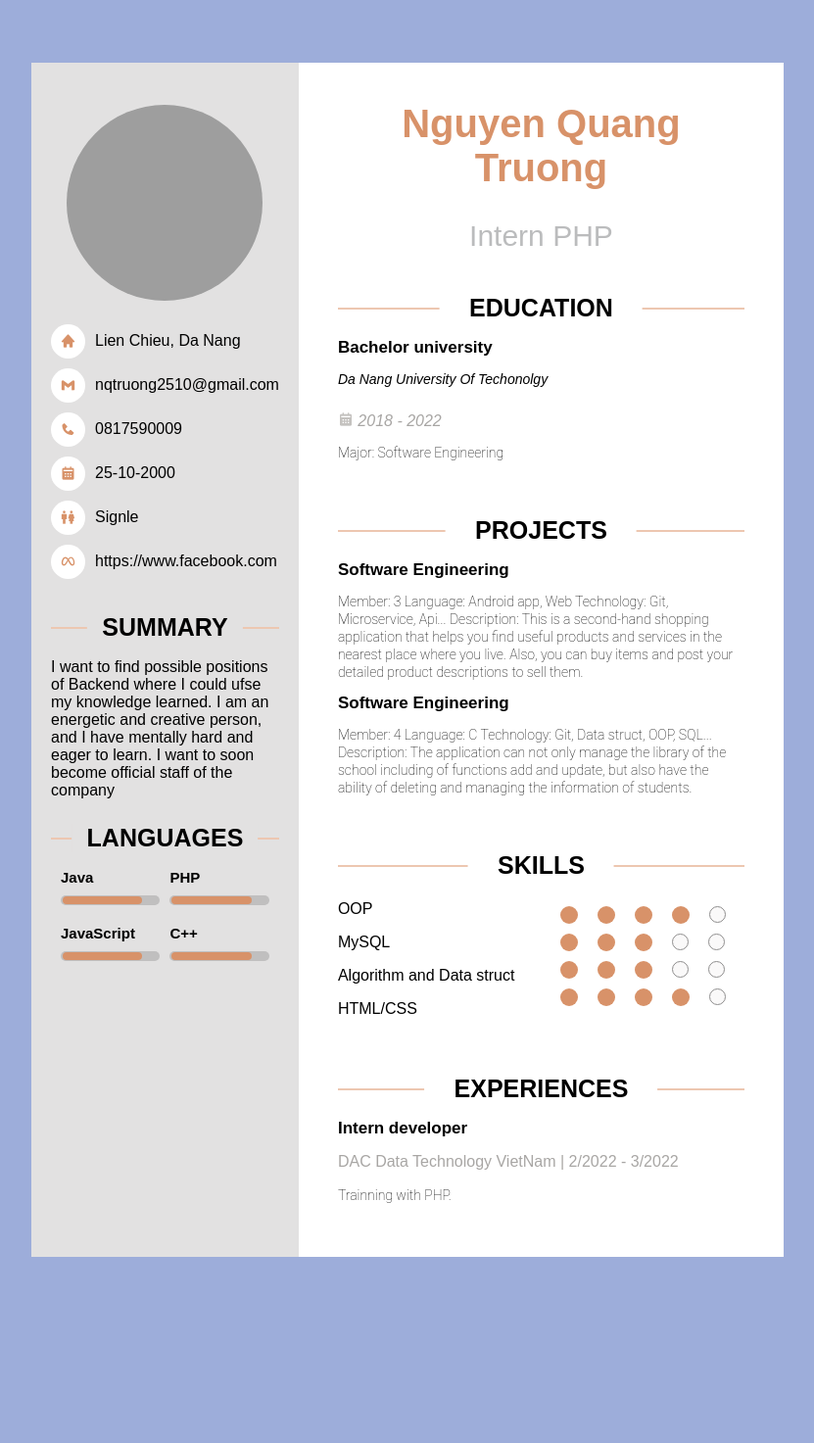
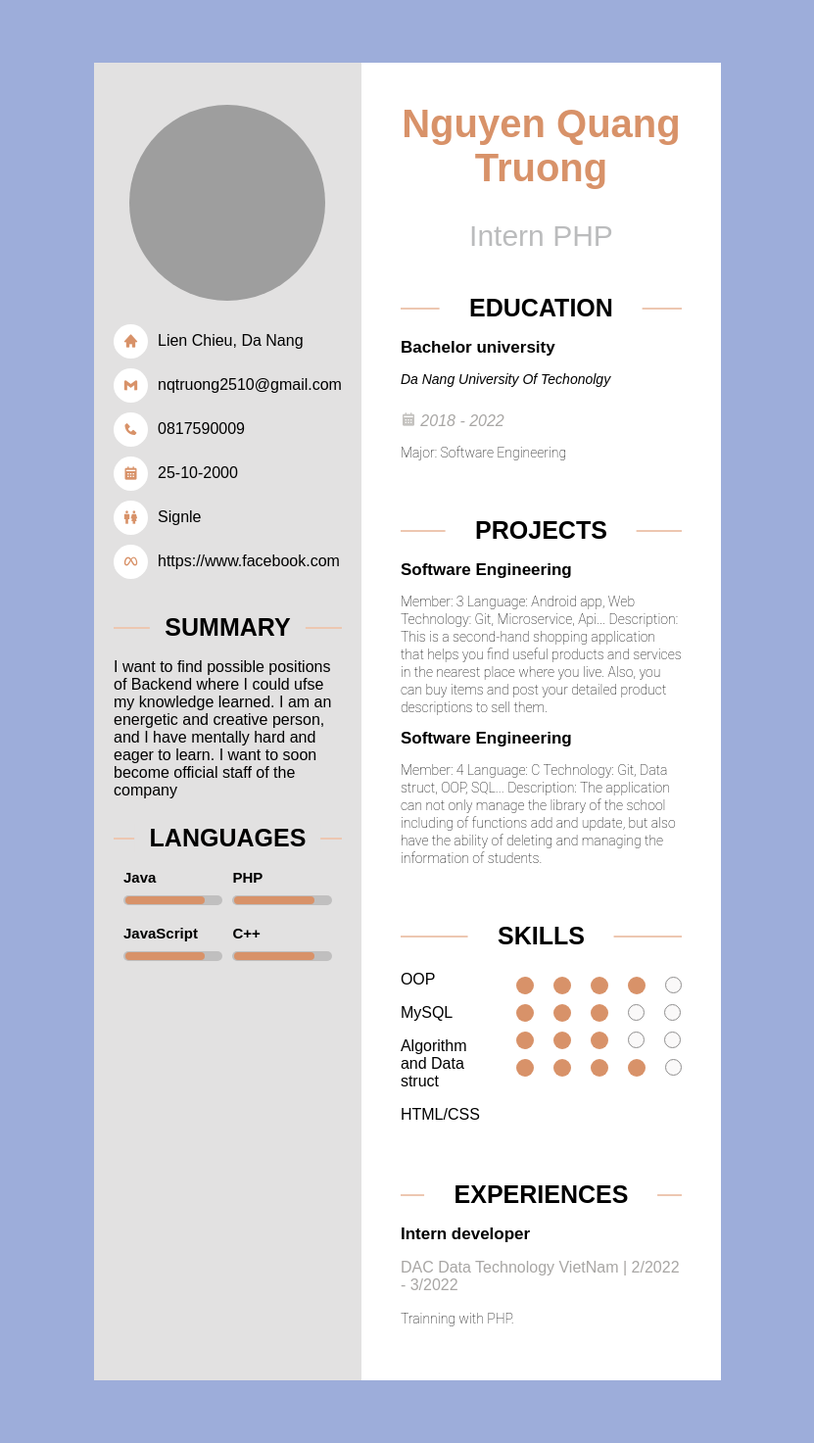
Before and after one commit to quangtruong2510/Resume_CV, a PHP site: page / in a window 1280 px wide. Shown: the whole page at 98% size, without its empty margins (224-1055 px from the left). Before the commit the page ends 1283 px from the top, so only its background shows below. Run offline with PHP 8.4, Linux system fonts and the light colour scheme; grey boxes are pictures that could not be loaded.

Commit message:
Fix_responsive

```diff
--- a/Style.css
+++ b/Style.css
@@ -276,7 +276,7 @@ body{
 
     @media only screen and (max-width: 1980px){
         .resume {
-            margin: 5% 20%;
+            margin: 5% 25%;
         }
         @media only screen and (max-width: 1080px){
             .resume {
```
